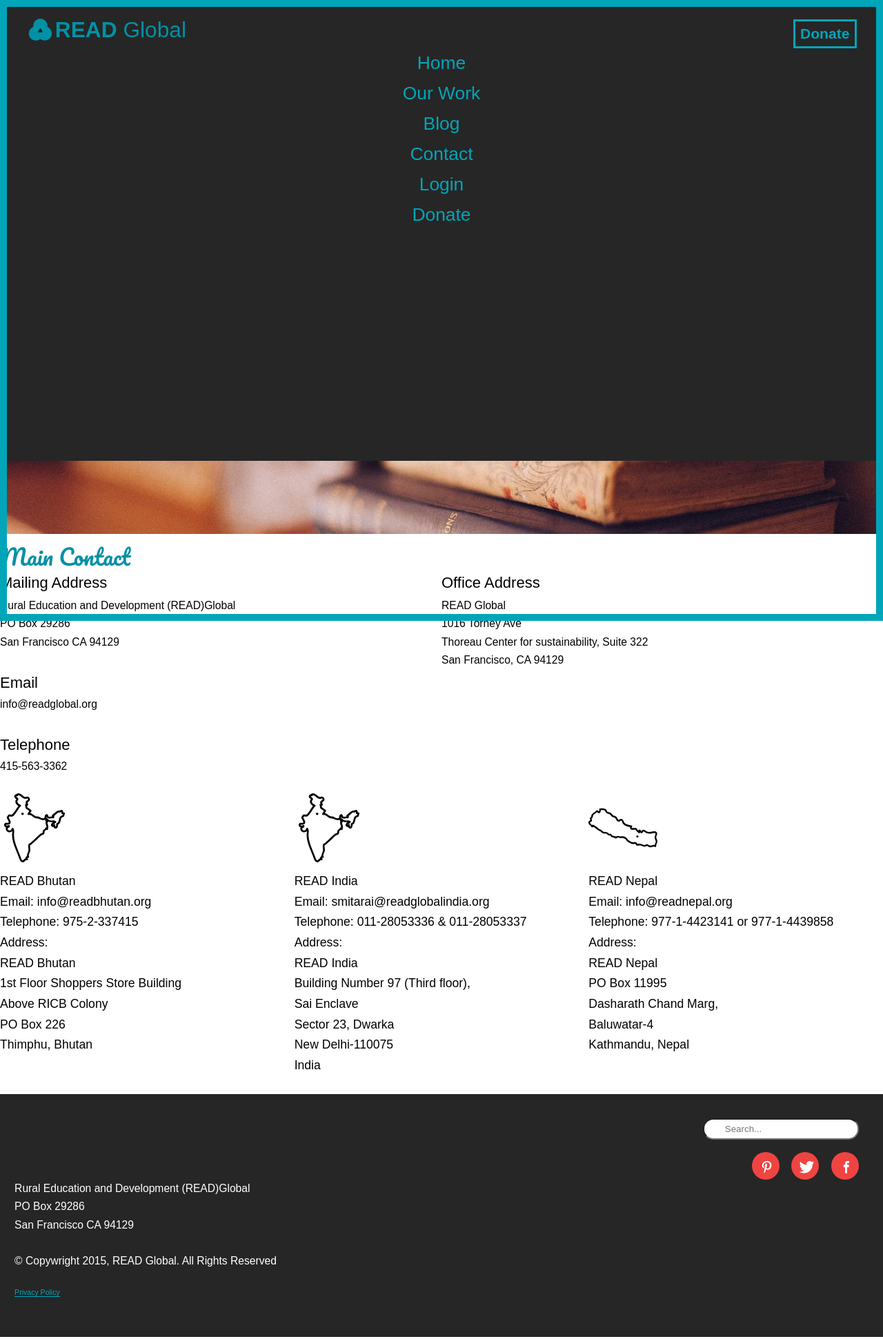
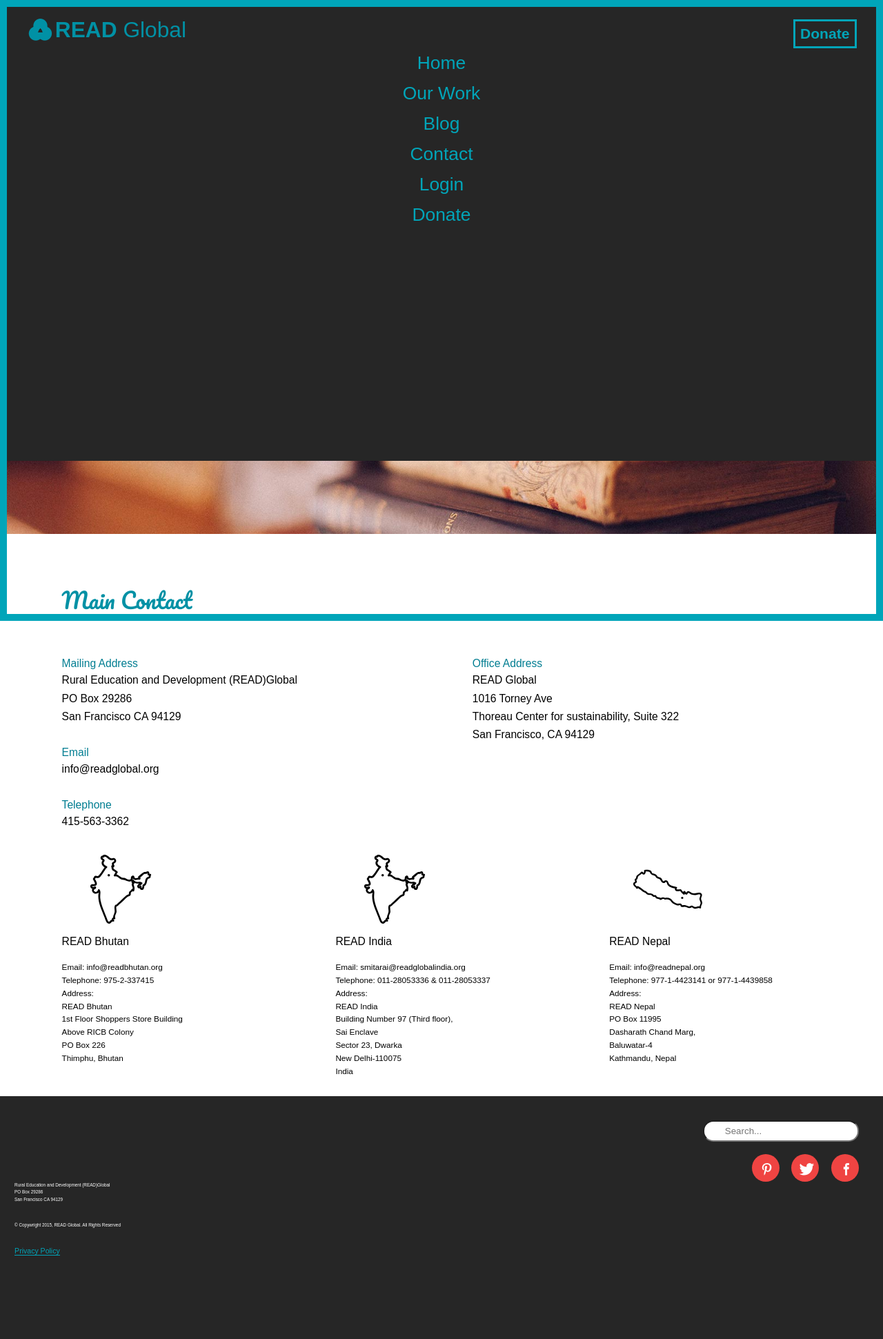
Before and after one commit to trac0040/non-for-profit, a Jekyll site: the page built from contact.html, in a window 1280 px wide. Shown: the whole page at 69% size. Built offline with Jekyll 4.4.1, drawn with Linux system fonts in a browser that asks for light colours; nearby versions of some CDN libraries; Markdown is read by kramdown in place of the engine named in the settings.

Commit message:
feat(html, scss): fix to spacing issues on contact page
fix spacing of addresses on contact page

```diff
--- a/contact.html
+++ b/contact.html
@@ -42,6 +42,7 @@
 					<figure>
 					  <img class="country" src="{{site.baseurl}}/images/india.svg" alt="bhutan map icon">
 						  <figcaption class="contact-page-address milli"><b>READ Bhutan</b>
+						  <div class="contact-address-info">
 							  <br>Email: info@readbhutan.org
 							  <br>Telephone: 975-2-337415
 							  <br>Address:
@@ -50,6 +51,7 @@
 							  <br>Above RICB Colony
 							  <br>PO Box 226
 							  <br>Thimphu, Bhutan
+						  </div>
 				 			</figcaption>
 				 	</figure>
 				</div>
@@ -58,6 +60,7 @@
 				 	<figure>
 					  <img class="country" src="{{site.baseurl}}/images/india.svg" alt="bhutan map icon">
 						  <figcaption class="contact-page-address milli"><b>READ India</b>
+							 <div class="contact-address-info">
 							  <br>Email: smitarai@readglobalindia.org
 							  <br>Telephone: 011-28053336 & 011-28053337
 							  <br>Address:
@@ -67,6 +70,7 @@
 							  <br>Sector 23, Dwarka
 							  <br>New Delhi-110075
 							  <br>India
+							 </div>
 				 			</figcaption>
 				 	</figure>
 				</div>
@@ -75,6 +79,7 @@
 					<figure>
 					  <img class="country" src="{{site.baseurl}}/images/nepal.svg" alt="bhutan map icon">
 						  <figcaption class="contact-page-address milli"><b>READ Nepal</b>
+						  <div class="contact-address-info">
 							  <br>Email: info@readnepal.org
 							  <br>Telephone: 977-1-4423141 or 977-1-4439858
 							  <br>Address:
@@ -83,6 +88,7 @@
 								<br>Dasharath Chand Marg,
 								<br> Baluwatar-4
 								<br>Kathmandu, Nepal
+							</div>
 					 	</figcaption>
 				 	</figure>
 				</div>
--- a/css/style.css
+++ b/css/style.css
@@ -2633,14 +2633,14 @@
   position: relative;
   color: white; }
 
-/* line 401, /Users/shelleybabij/Documents/Web/semester 5/non-for-profit/scss/components/main */
+/* line 403, /Users/shelleybabij/Documents/Web/semester 5/non-for-profit/scss/components/main */
 .programs {
   font-family: 'Open-sans', sans-serif;
   font-weight: 400;
   text-transform: uppercase;
   margin-bottom: 0.25em; }
 
-/* line 407, /Users/shelleybabij/Documents/Web/semester 5/non-for-profit/scss/components/main */
+/* line 409, /Users/shelleybabij/Documents/Web/semester 5/non-for-profit/scss/components/main */
 .accordion-titles {
   font-family: 'Open-sans', sans-serif;
   font-weight: 300;
@@ -2649,7 +2649,7 @@
   text-shadow: none;
   line-height: 1.5; }
 
-/* line 415, /Users/shelleybabij/Documents/Web/semester 5/non-for-profit/scss/components/main */
+/* line 417, /Users/shelleybabij/Documents/Web/semester 5/non-for-profit/scss/components/main */
 .numbers {
   font-size: 3em;
   text-shadow: none;
@@ -2659,7 +2659,7 @@
   margin-bottom: 0;
   padding: 0; }
 
-/* line 425, /Users/shelleybabij/Documents/Web/semester 5/non-for-profit/scss/components/main */
+/* line 427, /Users/shelleybabij/Documents/Web/semester 5/non-for-profit/scss/components/main */
 .numbers-list {
   margin-bottom: 3em;
   text-align: center;
@@ -2673,68 +2673,68 @@
 }
 
 */
-/* line 439, /Users/shelleybabij/Documents/Web/semester 5/non-for-profit/scss/components/main */
+/* line 441, /Users/shelleybabij/Documents/Web/semester 5/non-for-profit/scss/components/main */
 .about-list ul li {
   line-height: 1.5em; }
 
-/* line 449, /Users/shelleybabij/Documents/Web/semester 5/non-for-profit/scss/components/main */
+/* line 451, /Users/shelleybabij/Documents/Web/semester 5/non-for-profit/scss/components/main */
 .hide-text {
   text-indent: 100%;
   white-space: nowrap;
   overflow: hidden;
   display: block; }
 
-/* line 456, /Users/shelleybabij/Documents/Web/semester 5/non-for-profit/scss/components/main */
+/* line 458, /Users/shelleybabij/Documents/Web/semester 5/non-for-profit/scss/components/main */
 .ease-all {
   transition: all 350ms ease-in-out; }
 
-/* line 470, /Users/shelleybabij/Documents/Web/semester 5/non-for-profit/scss/components/main */
+/* line 472, /Users/shelleybabij/Documents/Web/semester 5/non-for-profit/scss/components/main */
 .search-form {
   margin-left: 7em;
   margin-top: 2em;
   margin-bottom: 0; }
 
-/* line 476, /Users/shelleybabij/Documents/Web/semester 5/non-for-profit/scss/components/main */
+/* line 478, /Users/shelleybabij/Documents/Web/semester 5/non-for-profit/scss/components/main */
 form {
   float: left;
   position: relative;
   margin-bottom: 0; }
 
-/* line 482, /Users/shelleybabij/Documents/Web/semester 5/non-for-profit/scss/components/main */
+/* line 484, /Users/shelleybabij/Documents/Web/semester 5/non-for-profit/scss/components/main */
 .search {
   padding: 6px 15px 6px 30px;
   background-color: white; }
 
-/* line 488, /Users/shelleybabij/Documents/Web/semester 5/non-for-profit/scss/components/main */
+/* line 490, /Users/shelleybabij/Documents/Web/semester 5/non-for-profit/scss/components/main */
 .rounded {
   border-radius: 15px; }
 
-/* line 492, /Users/shelleybabij/Documents/Web/semester 5/non-for-profit/scss/components/main */
+/* line 494, /Users/shelleybabij/Documents/Web/semester 5/non-for-profit/scss/components/main */
 input[type=text] {
   color: #bcbcbc; }
 
-/* line 496, /Users/shelleybabij/Documents/Web/semester 5/non-for-profit/scss/components/main */
+/* line 498, /Users/shelleybabij/Documents/Web/semester 5/non-for-profit/scss/components/main */
 .search-label {
   position: absolute;
   top: -10em; }
 
-/* line 503, /Users/shelleybabij/Documents/Web/semester 5/non-for-profit/scss/components/main */
+/* line 505, /Users/shelleybabij/Documents/Web/semester 5/non-for-profit/scss/components/main */
 .footer-social {
   float: none;
   margin-top: 2em;
   margin-left: 6em;
   margin-bottom: 2em; }
 
-/* line 510, /Users/shelleybabij/Documents/Web/semester 5/non-for-profit/scss/components/main */
+/* line 512, /Users/shelleybabij/Documents/Web/semester 5/non-for-profit/scss/components/main */
 ul {
   list-style-type: none;
   text-decoration: none; }
 
-/* line 515, /Users/shelleybabij/Documents/Web/semester 5/non-for-profit/scss/components/main */
+/* line 517, /Users/shelleybabij/Documents/Web/semester 5/non-for-profit/scss/components/main */
 .social li {
   float: none; }
 
-/* line 521, /Users/shelleybabij/Documents/Web/semester 5/non-for-profit/scss/components/main */
+/* line 523, /Users/shelleybabij/Documents/Web/semester 5/non-for-profit/scss/components/main */
 .social li a, .social li a:link, .social li a:visited {
   display: inline-block;
   float: left;
@@ -2750,14 +2750,14 @@
   -o-box-shadow: inset 0px 0px 0px 40px #EF4442;
   box-shadow: inset 0px 0px 0px 40px #EF4442; }
 
-/* line 549, /Users/shelleybabij/Documents/Web/semester 5/non-for-profit/scss/components/main */
+/* line 551, /Users/shelleybabij/Documents/Web/semester 5/non-for-profit/scss/components/main */
 .social li a:hover, .social li a:focus, .social li a:active {
   -ms-box-shadow: inset 0px 0px 0px 3px #EF4442;
   -o-box-shadow: inset 0px 0px 0px 3px #EF4442;
   box-shadow: inset 0px 0px 0px 3px #EF4442;
   color: #EF4442; }
 
-/* line 559, /Users/shelleybabij/Documents/Web/semester 5/non-for-profit/scss/components/main */
+/* line 561, /Users/shelleybabij/Documents/Web/semester 5/non-for-profit/scss/components/main */
 footer {
   width: 100%;
   height: 20rem;
@@ -2766,77 +2766,78 @@
   clear: both;
   font-family: 'Open-sans', sans-serif; }
 
-/* line 568, /Users/shelleybabij/Documents/Web/semester 5/non-for-profit/scss/components/main */
+/* line 570, /Users/shelleybabij/Documents/Web/semester 5/non-for-profit/scss/components/main */
 footer p {
   font-family: 'Open-sans', sans-serif;
   font-weight: 300;
-  color: #fff; }
-
-/* line 573, /Users/shelleybabij/Documents/Web/semester 5/non-for-profit/scss/components/main */
+  color: #fff;
+  font-size: 0.6em; }
+
+/* line 577, /Users/shelleybabij/Documents/Web/semester 5/non-for-profit/scss/components/main */
 .footer-link {
   font-family: 'Open-sans', sans-serif;
   font-weight: 300; }
 
-/* line 579, /Users/shelleybabij/Documents/Web/semester 5/non-for-profit/scss/components/main */
+/* line 583, /Users/shelleybabij/Documents/Web/semester 5/non-for-profit/scss/components/main */
 .footer-link a, .footer-link a:link, .footer-link a:visited {
   text-decoration: none;
   color: #00A5B9;
   border-bottom: 1px #00A5B9 solid; }
 
-/* line 587, /Users/shelleybabij/Documents/Web/semester 5/non-for-profit/scss/components/main */
+/* line 591, /Users/shelleybabij/Documents/Web/semester 5/non-for-profit/scss/components/main */
 .footer-link a:hover, .footer-link a:focus, .footer-link a:active {
   font-family: 'Open-sans', sans-serif;
   font-weight: 400;
   color: #0091A5;
   border-bottom: 5px #0091A5 solid; }
 
-/* line 594, /Users/shelleybabij/Documents/Web/semester 5/non-for-profit/scss/components/main */
+/* line 598, /Users/shelleybabij/Documents/Web/semester 5/non-for-profit/scss/components/main */
 .footer-link a:hover, .footer-link a:active {
   outline: none; }
 
-/* line 600, /Users/shelleybabij/Documents/Web/semester 5/non-for-profit/scss/components/main */
+/* line 604, /Users/shelleybabij/Documents/Web/semester 5/non-for-profit/scss/components/main */
 .footer-address, .footer-copywright, .footer-link {
   margin-left: 2em;
   font-size: 0.6em; }
 
-/* line 607, /Users/shelleybabij/Documents/Web/semester 5/non-for-profit/scss/components/main */
+/* line 611, /Users/shelleybabij/Documents/Web/semester 5/non-for-profit/scss/components/main */
 .blog-large {
   border: solid 1px #262626;
   width: 100%; }
 
-/* line 612, /Users/shelleybabij/Documents/Web/semester 5/non-for-profit/scss/components/main */
+/* line 616, /Users/shelleybabij/Documents/Web/semester 5/non-for-profit/scss/components/main */
 .blog-image-large {
   width: 100%;
   padding: 0.5em;
   border: solid 1px #0091A5; }
 
-/* line 618, /Users/shelleybabij/Documents/Web/semester 5/non-for-profit/scss/components/main */
+/* line 622, /Users/shelleybabij/Documents/Web/semester 5/non-for-profit/scss/components/main */
 .blog-small {
   border: solid 1px #262626;
   width: 100%; }
 
-/* line 623, /Users/shelleybabij/Documents/Web/semester 5/non-for-profit/scss/components/main */
+/* line 627, /Users/shelleybabij/Documents/Web/semester 5/non-for-profit/scss/components/main */
 .blog-image-small {
   width: 100%;
   padding: 0.5em;
   border: solid 1px #0091A5; }
 
 @media only screen and (min-width: 40em) {
-  /* line 634, /Users/shelleybabij/Documents/Web/semester 5/non-for-profit/scss/components/main */
+  /* line 638, /Users/shelleybabij/Documents/Web/semester 5/non-for-profit/scss/components/main */
   h1 {
     font-size: 1.8em; }
 
-  /* line 638, /Users/shelleybabij/Documents/Web/semester 5/non-for-profit/scss/components/main */
+  /* line 642, /Users/shelleybabij/Documents/Web/semester 5/non-for-profit/scss/components/main */
   .btn-donate {
     font-size: 1.2em; }
 
-  /* line 642, /Users/shelleybabij/Documents/Web/semester 5/non-for-profit/scss/components/main */
+  /* line 646, /Users/shelleybabij/Documents/Web/semester 5/non-for-profit/scss/components/main */
   .site-wrapper {
     position: relative;
     overflow: hidden;
     width: 100%;
     z-index: 99; }
-    /* line 648, /Users/shelleybabij/Documents/Web/semester 5/non-for-profit/scss/components/main */
+    /* line 652, /Users/shelleybabij/Documents/Web/semester 5/non-for-profit/scss/components/main */
     .site-wrapper .sliding-canvas {
       width: 100%;
       height: 100%;
@@ -2845,16 +2846,16 @@
           -ms-transform: translateX(0);
               transform: translateX(0);
       transition: all 200ms ease-in; }
-    /* line 656, /Users/shelleybabij/Documents/Web/semester 5/non-for-profit/scss/components/main */
+    /* line 660, /Users/shelleybabij/Documents/Web/semester 5/non-for-profit/scss/components/main */
     .site-wrapper[data-state="slide-open"] .sliding-canvas {
       -webkit-transform: translateX(-100%);
           -ms-transform: translateX(-100%);
               transform: translateX(-100%); }
-    /* line 660, /Users/shelleybabij/Documents/Web/semester 5/non-for-profit/scss/components/main */
+    /* line 664, /Users/shelleybabij/Documents/Web/semester 5/non-for-profit/scss/components/main */
     .site-wrapper[data-state="slide-open"] {
       overflow: visible; }
 
-  /* line 667, /Users/shelleybabij/Documents/Web/semester 5/non-for-profit/scss/components/main */
+  /* line 671, /Users/shelleybabij/Documents/Web/semester 5/non-for-profit/scss/components/main */
   .slide-menu {
     position: absolute;
     width: 100%;
@@ -2864,7 +2865,7 @@
     right: -100%;
     min-height: 600px; }
 
-  /* line 679, /Users/shelleybabij/Documents/Web/semester 5/non-for-profit/scss/components/main */
+  /* line 683, /Users/shelleybabij/Documents/Web/semester 5/non-for-profit/scss/components/main */
   .sidebar {
     background-color: #00A5B9;
     width: 30%;
@@ -2873,53 +2874,53 @@
     float: right;
     clear: none; }
 
-  /* line 688, /Users/shelleybabij/Documents/Web/semester 5/non-for-profit/scss/components/main */
+  /* line 692, /Users/shelleybabij/Documents/Web/semester 5/non-for-profit/scss/components/main */
   .blog-main {
     width: 70%;
     float: left;
     clear: none; }
 
-  /* line 694, /Users/shelleybabij/Documents/Web/semester 5/non-for-profit/scss/components/main */
+  /* line 698, /Users/shelleybabij/Documents/Web/semester 5/non-for-profit/scss/components/main */
   .blog-other {
     width: 100%;
     float: none;
     display: block;
     clear: both; }
 
-  /* line 703, /Users/shelleybabij/Documents/Web/semester 5/non-for-profit/scss/components/main */
+  /* line 707, /Users/shelleybabij/Documents/Web/semester 5/non-for-profit/scss/components/main */
   footer {
     height: 20em; }
 
-  /* line 707, /Users/shelleybabij/Documents/Web/semester 5/non-for-profit/scss/components/main */
+  /* line 711, /Users/shelleybabij/Documents/Web/semester 5/non-for-profit/scss/components/main */
   .footer-social {
     margin-bottom: 0;
     margin-right: 2em;
     margin-top: 0; }
 
-  /* line 713, /Users/shelleybabij/Documents/Web/semester 5/non-for-profit/scss/components/main */
+  /* line 717, /Users/shelleybabij/Documents/Web/semester 5/non-for-profit/scss/components/main */
   .search-form {
     margin-right: 2em; }
 
-  /* line 717, /Users/shelleybabij/Documents/Web/semester 5/non-for-profit/scss/components/main */
+  /* line 721, /Users/shelleybabij/Documents/Web/semester 5/non-for-profit/scss/components/main */
   form {
     float: right; }
 
-  /* line 721, /Users/shelleybabij/Documents/Web/semester 5/non-for-profit/scss/components/main */
+  /* line 725, /Users/shelleybabij/Documents/Web/semester 5/non-for-profit/scss/components/main */
   .social li {
     float: right; }
 
-  /* line 727, /Users/shelleybabij/Documents/Web/semester 5/non-for-profit/scss/components/main */
+  /* line 731, /Users/shelleybabij/Documents/Web/semester 5/non-for-profit/scss/components/main */
   .footer-address, .footer-copywright, .footer-link {
     float: left;
     margin-left: 2em; }
  }
 
-/* line 735, /Users/shelleybabij/Documents/Web/semester 5/non-for-profit/scss/components/main */
+/* line 739, /Users/shelleybabij/Documents/Web/semester 5/non-for-profit/scss/components/main */
 body.noscript .slide-menu {
   position: static;
   right: auto; }
 
-/* line 743, /Users/shelleybabij/Documents/Web/semester 5/non-for-profit/scss/components/main */
+/* line 747, /Users/shelleybabij/Documents/Web/semester 5/non-for-profit/scss/components/main */
 .contact-banner {
   padding: 1em;
   padding-bottom: 5em;
@@ -2928,32 +2929,49 @@
   margin-bottom: 1em;
   display: block; }
 
-/* line 757, /Users/shelleybabij/Documents/Web/semester 5/non-for-profit/scss/components/main */
+/* line 761, /Users/shelleybabij/Documents/Web/semester 5/non-for-profit/scss/components/main */
 .country {
+  margin-left: 2em;
   width: 100px;
   height: 100px;
-  margin-bottom: 0.5em; }
-
-/* line 763, /Users/shelleybabij/Documents/Web/semester 5/non-for-profit/scss/components/main */
+  margin-bottom: 0.75em; }
+
+/* line 768, /Users/shelleybabij/Documents/Web/semester 5/non-for-profit/scss/components/main */
+.wrapper-contact {
+  margin-left: 7%;
+  right: 5%; }
+
+/*
 .contact-page-padding {
-  margin-left: 2em; }
-
-/* line 767, /Users/shelleybabij/Documents/Web/semester 5/non-for-profit/scss/components/main */
+  margin-left: 2em;
+}
+*/
+/* line 779, /Users/shelleybabij/Documents/Web/semester 5/non-for-profit/scss/components/main */
 .contact-h1 {
   font-family: 'Pacifico', serif;
   text-align: center;
   margin-left: 0;
-  margin-bottom: 5em; }
-
-/* line 774, /Users/shelleybabij/Documents/Web/semester 5/non-for-profit/scss/components/main */
+  padding-bottom: 5em;
+  line-height: 5em; }
+
+/* line 787, /Users/shelleybabij/Documents/Web/semester 5/non-for-profit/scss/components/main */
 .contact-h2 {
   font-family: 'Open-sans', sans-serif;
-  font-weight: 400;
+  font-weight: 300;
+  color: #007d91;
   margin-bottom: 0;
-  font-size: 1.25em; }
-
-/* line 780, /Users/shelleybabij/Documents/Web/semester 5/non-for-profit/scss/components/main */
+  font-size: 1em;
+  line-height: 1.5em; }
+
+/* line 795, /Users/shelleybabij/Documents/Web/semester 5/non-for-profit/scss/components/main */
 .contact-page-address {
   font-family: 'Open-sans', sans-serif;
   font-weight: 400;
-  font-size: 1em; }
+  margin-bottom: 0.5em;
+  line-height: 1.2em; }
+
+/* line 801, /Users/shelleybabij/Documents/Web/semester 5/non-for-profit/scss/components/main */
+.contact-address-info {
+  font-family: 'Open-sans', sans-serif;
+  font-weight: 300;
+  font-size: 0.75em; }
```
Also changed, not shown: scss/components/_main.scss (+26 -5 lines). Lines whose indentation alone changed are shown as unchanged.
